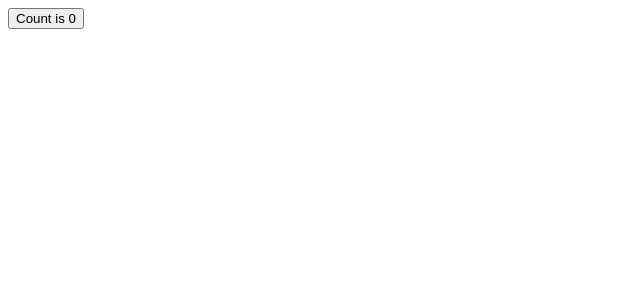
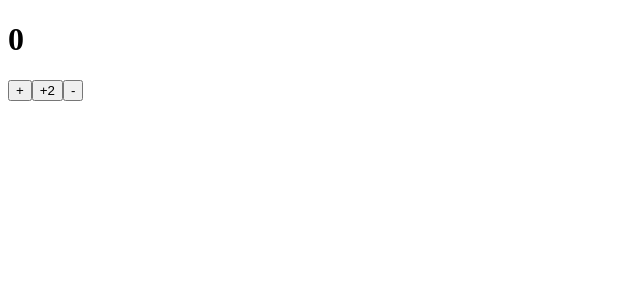
Before and after one commit to bambxxz1e/2026_Programming, a React (Vite) app: page / in a window 1280 px wide. Shown: the top 300 px of the page, without its empty margins (0-640 px from the left). Built offline with nearby package versions, Linux system fonts and the light colour scheme.

Commit message:
CounterApp +2,-

```diff
--- a/src/CounterApp.jsx
+++ b/src/CounterApp.jsx
@@ -5,16 +5,24 @@
 // import "./App.css";
 
 function CounterApp() {
+
+  // count : 이전 또는 현재 값 / setCount() : count 값 변경 함수, 반드시 이걸 거쳐야 함.
   const [count, setCount] = useState(0);
 
   return (
     <>
-      <button
+      <h1>{count}</h1>
+      <button onClick={() => setCount((count) => count + 1)}>+</button>
+      <button onClick={() => setCount((count) => count + 2)}>+2</button>
+      <button onClick={() => setCount((count) => count - 1)}>-</button>
+
+      {/* <button
         className="counter"
+        // JS 함수 호출 X -> 함수 정의 O
         onClick={() => setCount((count) => count + 1)}
       >
         Count is {count}
-      </button>
+      </button> */}
     </>
   );
 }
```
